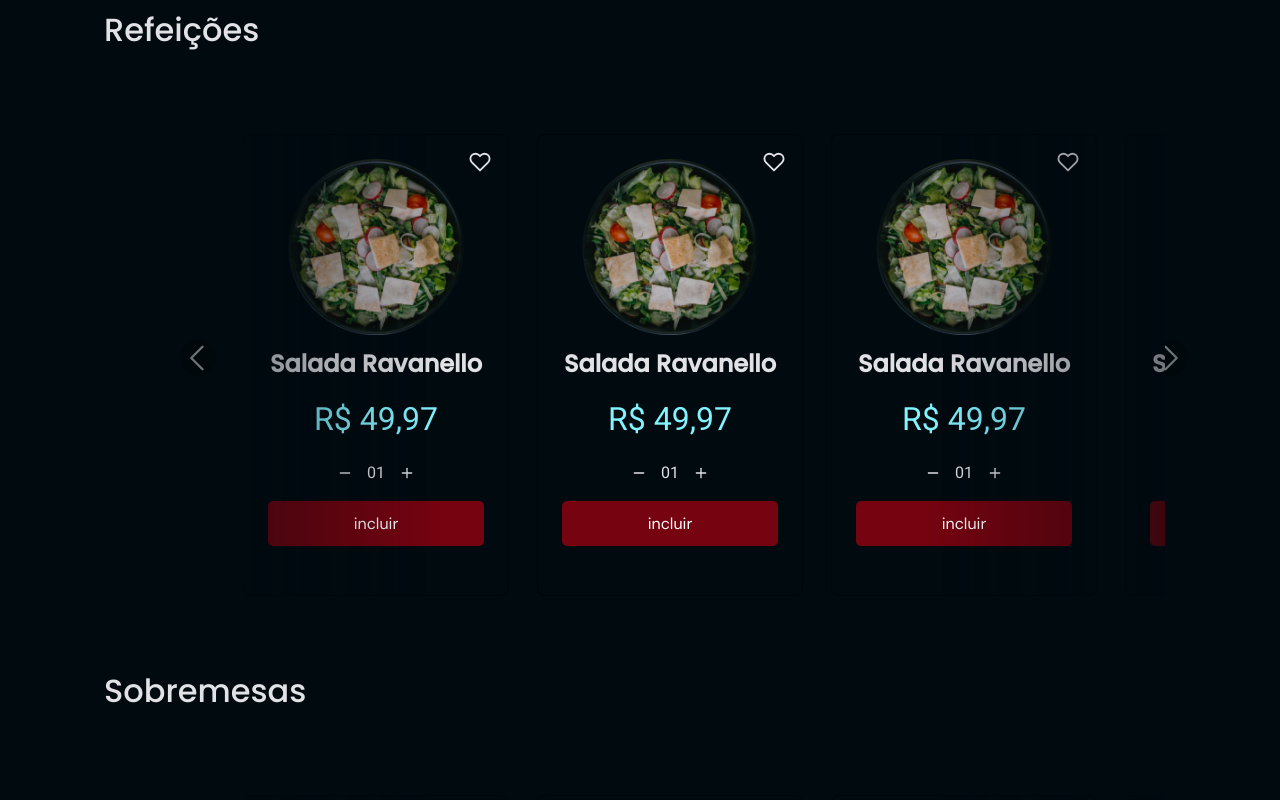
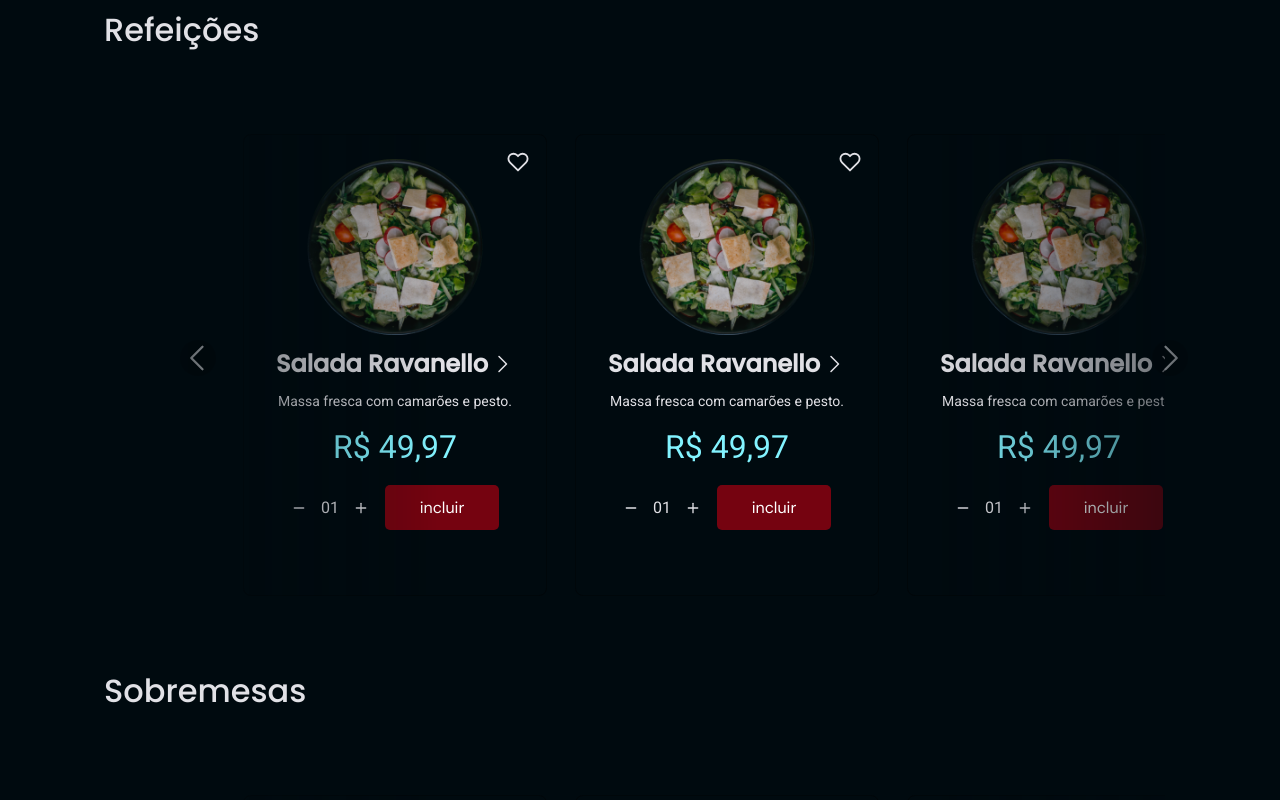
Before and after one commit to Brenobn/Front-FoodExplorer, a React (Vite) app: page / in a window 1280 px wide. Shown: the part 600-1400 px from the top of the page. Built offline with nearby package versions, Linux system fonts and the light colour scheme.

Commit message:
Making some changes to the style and using media query

```diff
--- a/src/components/Dishes/index.jsx
+++ b/src/components/Dishes/index.jsx
@@ -1,4 +1,6 @@
-import { DishesCard, DishesParagraph, DishesPrice } from "./styles";
+import { DishesCard, DishesText, DishesPrice, DishesParagraph, AddItemContainer } from "./styles";
+
+import { PiCaretRight } from "react-icons/pi";
 
 import { AddItem } from "../AddItem";
 import { Button } from "../Button";
@@ -12,14 +14,20 @@ export function Dishes() {
     <DishesCard>
       <FiHeart />
       <img src={RavanelloImg} alt="Foto da refeição" />
+      <DishesText>
+        Salada Ravanello
+        <PiCaretRight />
+      </DishesText>
       <DishesParagraph>
-        Salada Ravanello
+        Massa fresca com camarões e pesto.
       </DishesParagraph>
       <DishesPrice>
         R$ 49,97
       </DishesPrice>
-      <AddItem />
-      <Button title="incluir" />
+      <AddItemContainer>
+        <AddItem />
+        <Button title="incluir" />
+      </AddItemContainer>
     </DishesCard>
   );
 }
--- a/src/components/Dishes/styles.js
+++ b/src/components/Dishes/styles.js
@@ -7,14 +7,14 @@ export const DishesCard = styled.div`
   gap: 1.2rem;
   position: relative;
 
-  width: 21.8rem;
-  height: 29.2rem;
+  width: 26rem;
+  height: 34rem;
   padding: 2.4rem;
   background-color: ${({ theme }) => theme.COLORS.BACKGROUND_900};
   border-radius: 0.8rem;
   border: 1px solid #00070A;
 
-  z-index: 1;
+  z-index: -1;
 
   > svg {
     color: ${({ theme }) => theme.COLORS.WHITE};
@@ -27,8 +27,8 @@ export const DishesCard = styled.div`
   }
 
   img {
-    width: 8.8rem;
-    height: 8.8rem;
+    width: 12rem;
+    height: 12rem;
     justify-content: center;
     align-items: center;
 
@@ -44,9 +44,14 @@ export const DishesCard = styled.div`
   }
 `;
 
-export const DishesParagraph = styled.p`
+export const DishesText = styled.h1`
   color: ${({ theme }) => theme.COLORS.WHITE};
   text-align: center;
+
+  display: flex;
+  flex-direction: row;
+  align-items: center;
+  gap: .2rem;
 
   font-family: 'Poppins', sans-serif;
   font-size: 1.4rem;
@@ -54,10 +59,32 @@ export const DishesParagraph = styled.p`
   font-weight: 500;
   line-height: 2.4rem;
 
+  @media (max-width: 768px) {
+    > svg {
+
+    }
+  }
+
   @media (min-width: 768px) {
     font-size: 2.4rem;
     font-weight: 700;
     line-height: 3.4rem;
+  }
+`;
+
+export const DishesParagraph = styled.p`
+@media (max-width: 768px) {
+  display: none;
+}
+
+  @media (min-width: 768px) {
+    display: flex;
+    justify-content: center;
+    font-family: "Roboto", sans-serif;
+    font-size: 1.4rem;
+    font-style: normal;
+    font-weight: 400;
+    width: 26rem;
   }
 `;
 
@@ -76,3 +103,23 @@ export const DishesPrice = styled.span`
     line-height: 5.2rem;
   }
 `;
+
+export const AddItemContainer = styled.div`
+  display: flex;
+  flex-direction: column;
+  align-items: center;
+  gap: 2rem;
+
+  > button {
+    max-width: 16.2rem;
+  }
+
+  @media (min-width: 768px) {
+    display: flex;
+    flex-direction: row;
+    align-items: center;
+    justify-content: center;
+    gap: 1.6rem;
+    max-width: 20.8rem;
+  }
+`;
```
